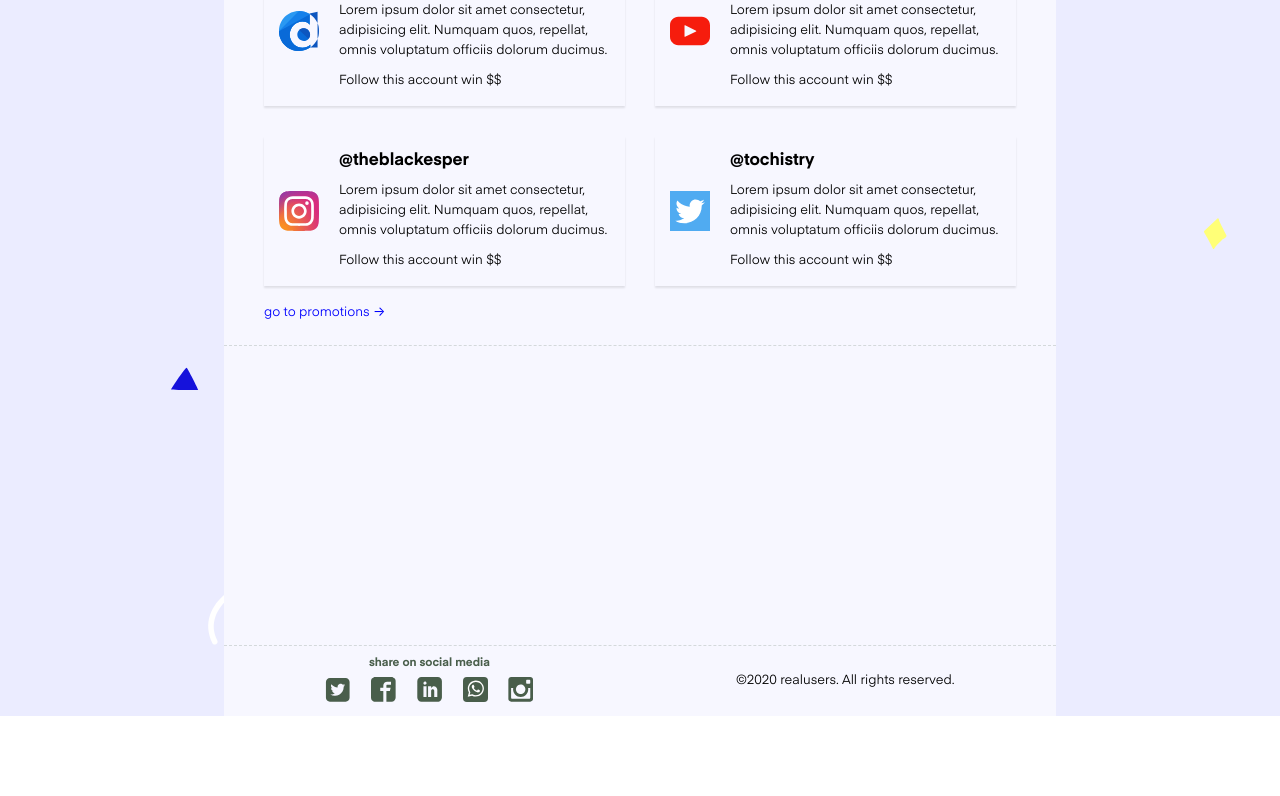
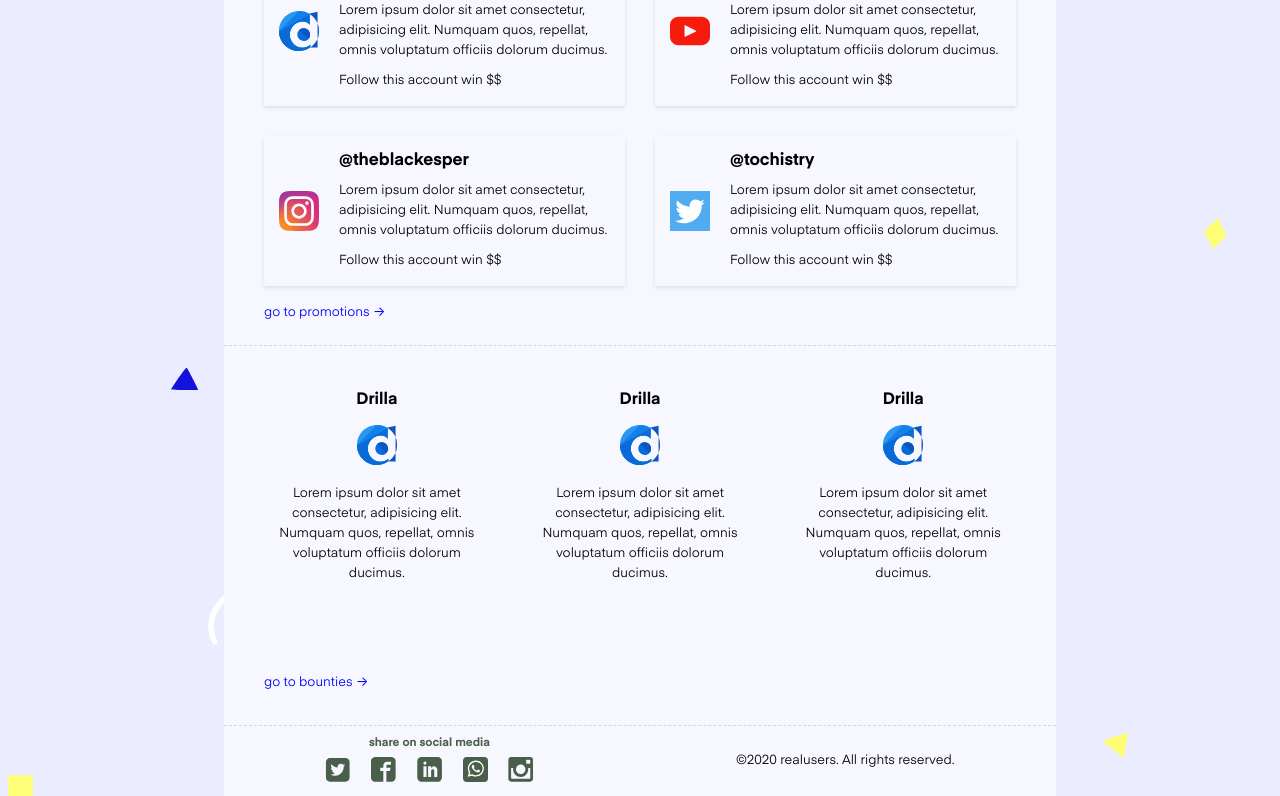
Before and after one commit to nwanguma/realusers, a React (Create React App) app: page /dashboard in a window 1280 px wide. Shown: the part 794-1590 px from the top of the page. Before the commit the page ends 1510 px from the top, so only its background shows below. Built offline with nearby package versions, Linux system fonts and the light colour scheme.

Commit message:
Styled dashboard overview bounties section

```diff
--- a/src/features/overview/index.js
+++ b/src/features/overview/index.js
@@ -226,7 +226,7 @@ const SectionPromotionsContent = styled.div`
 const SectionPromotionsItem = styled.div`
   display: flex;
   align-items: center;
-  box-shadow: 0px 2px 2px rgba(0, 0, 0, 0.1);
+  box-shadow: 0px 2px 4px rgba(0, 0, 0, 0.1);
   padding: 1.5rem;
 `;
 
@@ -258,7 +258,73 @@ const SectionPromotionsLink = styled(InAppNavigation)`
   margin-top: 2rem;
 `;
 
-const SectionBounties = styled(Section)``;
+const SectionBounties = styled(Section)`
+  padding-top: 3rem;
+  height: 38rem;
+`;
+
+const SectionBountiesContent = styled.div`
+  display: flex;
+  justify-content: space-between;
+  text-align: center;
+`;
+
+const SectionBountiesItem = styled.div`
+  flex: 0 0 30%;
+  height: 28rem;
+  perspective: 1500px;
+  -moz-perspective: 1500px;
+  position: relative;
+
+  &:hover .side--front {
+    transform: rotateY(0);
+  }
+
+  &:hover .side--back {
+    transform: rotateY(180deg);
+  }
+`;
+
+const SectionBountiesItemSide = styled.div`
+  height: 28rem;
+  padding: 1.5rem 1rem;
+  position: absolute;
+  top: 0;
+  left: 0;
+  width: 100%;
+  transition: 1s all;
+  backface-visibility: hidden;
+  border-radius: 1rem;
+`;
+
+const SectionBountiesItemSideFront = styled(SectionBountiesItemSide)`
+  transform: rotateY(180deg);
+  background: purple;
+  color: white;
+`;
+
+const SectionBountiesItemSideBack = styled(SectionBountiesItemSide)`
+  transform: rotateY(0);
+`;
+
+const SectionBountiesItemHeader = styled.h3`
+  margin-bottom: 1.5rem;
+`;
+
+const SectionBountiesItemImage = styled.img`
+  width: 4rem;
+  display: inline-block;
+  margin-bottom: 1.5rem;
+`;
+
+const SectionBountiesItemText = styled.p`
+  font-size: 1.3rem;
+  line-height: 2rem;
+`;
+
+const SectionBountiesLink = styled(InAppNavigation)`
+  margin-top: 2rem;
+`;
 
 const OverviewPage = () => {
   return (
@@ -440,7 +506,85 @@ const OverviewPage = () => {
           go to promotions &#8594;
         </SectionPromotionsLink>
       </SectionPromotions>
-      <SectionBounties></SectionBounties>
+      <SectionBounties>
+        <SectionBountiesContent>
+          <SectionBountiesItem>
+            <SectionBountiesItemSideFront className="side--front">
+              <SectionBountiesItemHeader>Drilla</SectionBountiesItemHeader>
+              <SectionBountiesItemImage
+                src={productlogo}
+              ></SectionBountiesItemImage>
+              <SectionBountiesItemText>
+                Lorem ipsum dolor sit amet consectetur, adipisicing elit.
+                Numquam quos, repellat, omnis voluptatum officiis dolorum
+                ducimus.
+              </SectionBountiesItemText>
+            </SectionBountiesItemSideFront>
+            <SectionBountiesItemSideBack className="side--back">
+              <SectionBountiesItemHeader>Drilla</SectionBountiesItemHeader>
+              <SectionBountiesItemImage
+                src={productlogo}
+              ></SectionBountiesItemImage>
+              <SectionBountiesItemText>
+                Lorem ipsum dolor sit amet consectetur, adipisicing elit.
+                Numquam quos, repellat, omnis voluptatum officiis dolorum
+                ducimus.
+              </SectionBountiesItemText>
+            </SectionBountiesItemSideBack>
+          </SectionBountiesItem>
+          <SectionBountiesItem>
+            <SectionBountiesItemSideFront className="side--front">
+              <SectionBountiesItemHeader>Drilla</SectionBountiesItemHeader>
+              <SectionBountiesItemImage
+                src={productlogo}
+              ></SectionBountiesItemImage>
+              <SectionBountiesItemText>
+                Lorem ipsum dolor sit amet consectetur, adipisicing elit.
+                Numquam quos, repellat, omnis voluptatum officiis dolorum
+                ducimus.
+              </SectionBountiesItemText>
+            </SectionBountiesItemSideFront>
+            <SectionBountiesItemSideBack className="side--back">
+              <SectionBountiesItemHeader>Drilla</SectionBountiesItemHeader>
+              <SectionBountiesItemImage
+                src={productlogo}
+              ></SectionBountiesItemImage>
+              <SectionBountiesItemText>
+                Lorem ipsum dolor sit amet consectetur, adipisicing elit.
+                Numquam quos, repellat, omnis voluptatum officiis dolorum
+                ducimus.
+              </SectionBountiesItemText>
+            </SectionBountiesItemSideBack>
+          </SectionBountiesItem>
+          <SectionBountiesItem>
+            <SectionBountiesItemSideFront className="side--front">
+              <SectionBountiesItemHeader>Drilla</SectionBountiesItemHeader>
+              <SectionBountiesItemImage
+                src={productlogo}
+              ></SectionBountiesItemImage>
+              <SectionBountiesItemText>
+                Lorem ipsum dolor sit amet consectetur, adipisicing elit.
+                Numquam quos, repellat, omnis voluptatum officiis dolorum
+                ducimus.
+              </SectionBountiesItemText>
+            </SectionBountiesItemSideFront>
+            <SectionBountiesItemSideBack className="side--back">
+              <SectionBountiesItemHeader>Drilla</SectionBountiesItemHeader>
+              <SectionBountiesItemImage
+                src={productlogo}
+              ></SectionBountiesItemImage>
+              <SectionBountiesItemText>
+                Lorem ipsum dolor sit amet consectetur, adipisicing elit.
+                Numquam quos, repellat, omnis voluptatum officiis dolorum
+                ducimus.
+              </SectionBountiesItemText>
+            </SectionBountiesItemSideBack>
+          </SectionBountiesItem>
+        </SectionBountiesContent>
+        <SectionBountiesLink to="/dashboard/bounties">
+          go to bounties &#8594;
+        </SectionBountiesLink>
+      </SectionBounties>
     </OverviewPageWrapper>
   );
 };
```
Also changed, not shown: 1 other file (tests, documents, lock files or other folders).
